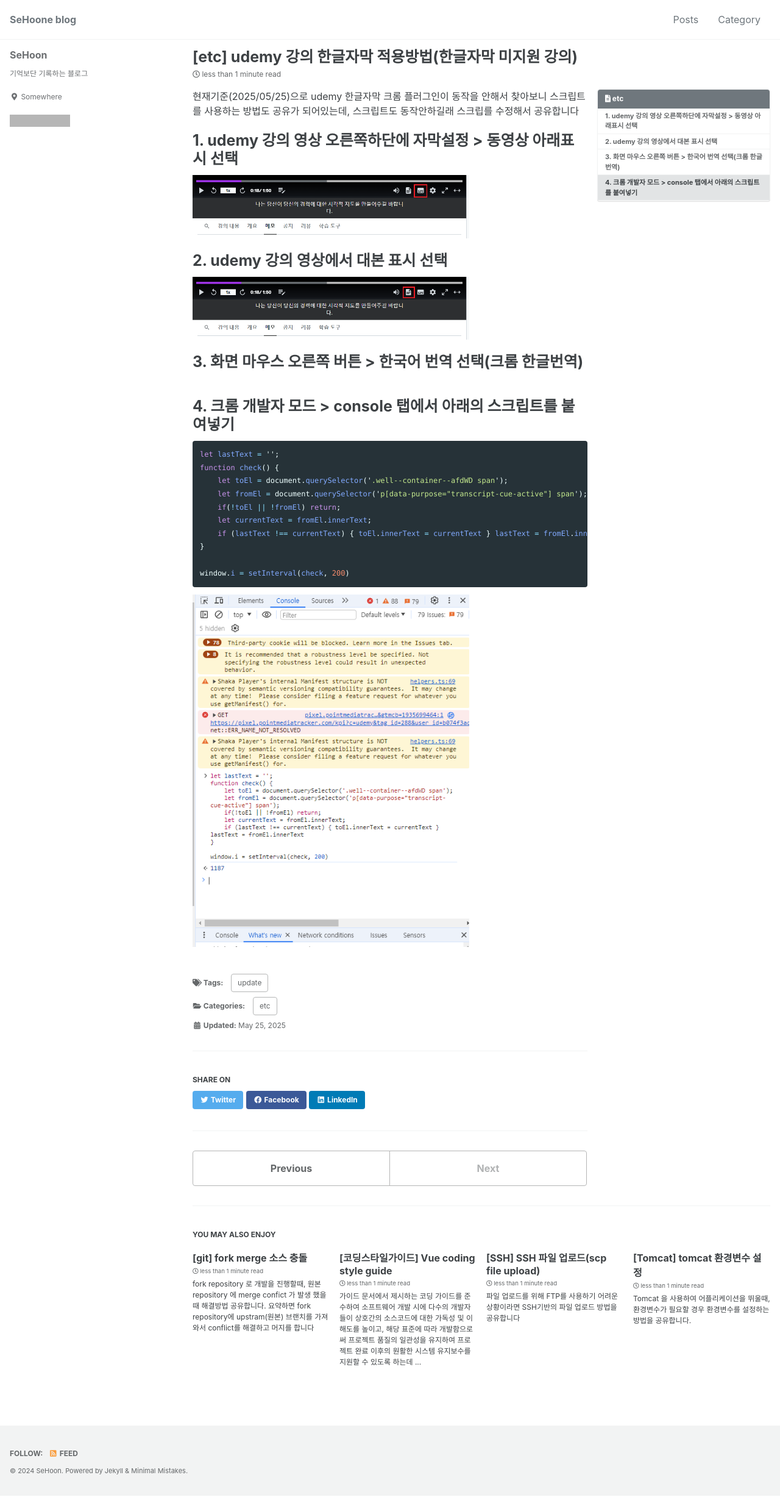
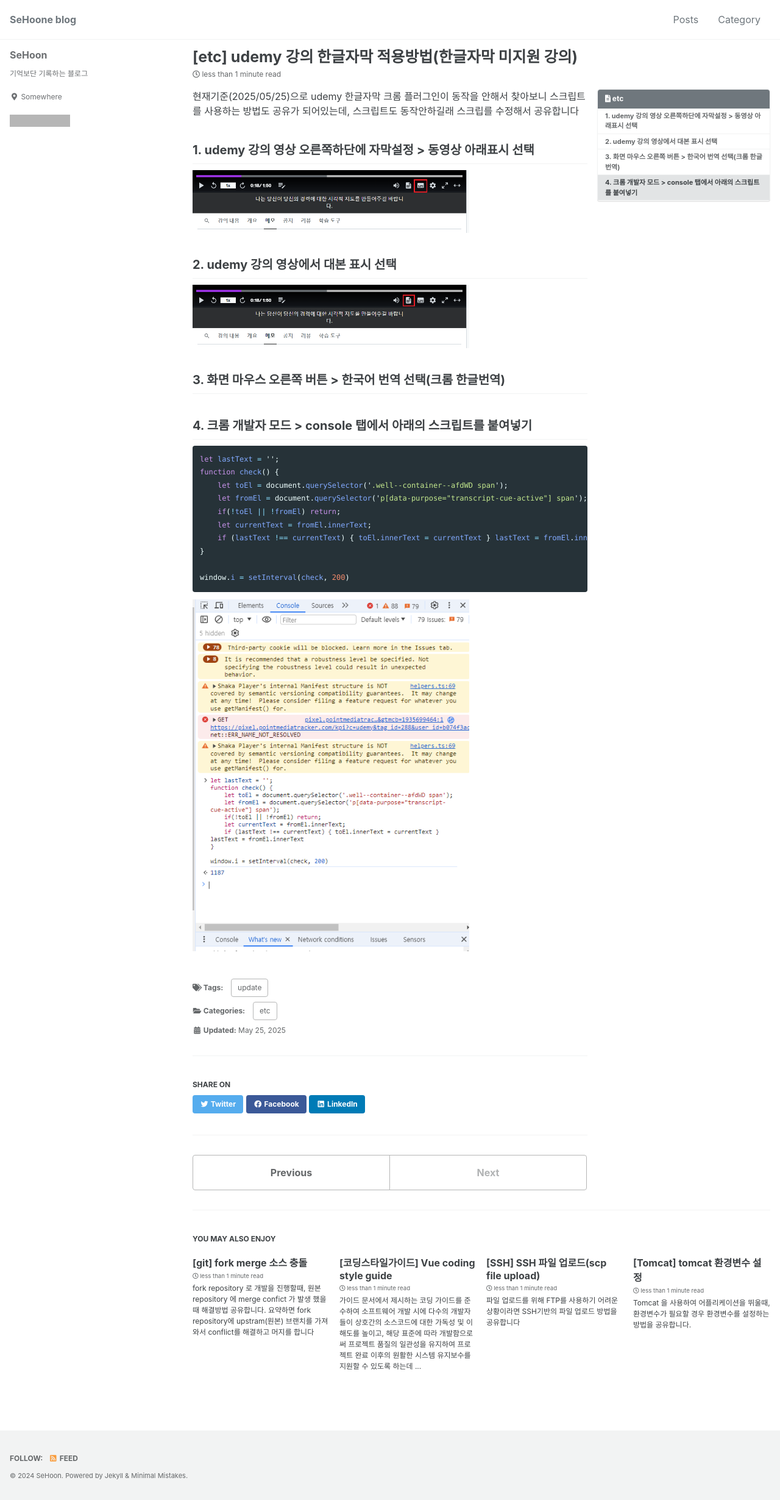
Before and after one commit to sehoone/sehoone.github.io, a Jekyll site: the page built from _posts/2024-05-25-udemy-trans-language.md, in a window 1280 px wide. Shown: the whole page at 61% size. Built offline with Jekyll 4.4.1, drawn with Linux system fonts in a browser that asks for light colours; cached includes are drawn as plain includes; grey boxes are pictures that could not be loaded.

````diff
--- a/_posts/2024-05-25-udemy-trans-language.md
+++ b/_posts/2024-05-25-udemy-trans-language.md
@@ -11,15 +11,15 @@ toc_label: "etc"
 현재기준(2025/05/25)으로 udemy 한글자막 크롬 플러그인이 동작을 안해서 찾아보니 스크립트를 사용하는 방법도 공유가 되어있는데,
 스크립트도 동작안하길래 스크립를 수정해서 공유합니다
 
-# 1. udemy 강의 영상 오른쪽하단에 자막설정 > 동영상 아래표시 선택
+## 1. udemy 강의 영상 오른쪽하단에 자막설정 > 동영상 아래표시 선택
 ![image](/assets/images/etc-udemy/udemy-setting1.png){: width="70%" height="70%"}
 
-# 2. udemy 강의 영상에서 대본 표시 선택
+## 2. udemy 강의 영상에서 대본 표시 선택
 ![image](/assets/images/etc-udemy/udemy-setting2.png){: width="70%" height="70%"}
 
-# 3. 화면 마우스 오른쪽 버튼 > 한국어 번역 선택(크롬 한글번역)
+## 3. 화면 마우스 오른쪽 버튼 > 한국어 번역 선택(크롬 한글번역)
 
-# 4. 크롬 개발자 모드 > console 탭에서 아래의 스크립트를 붙여넣기
+## 4. 크롬 개발자 모드 > console 탭에서 아래의 스크립트를 붙여넣기
 ```javascript
 let lastText = '';
 function check() {
````
